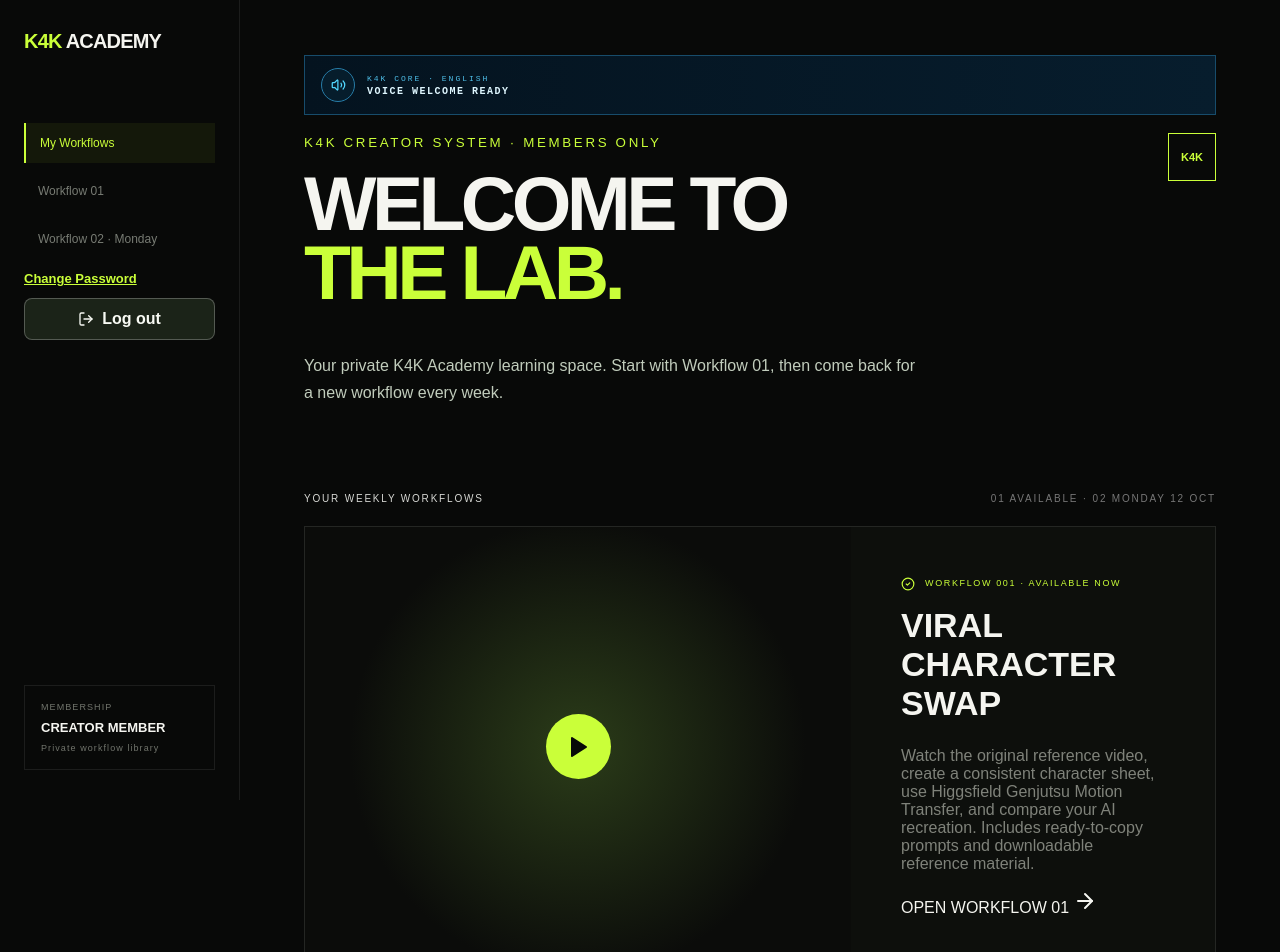
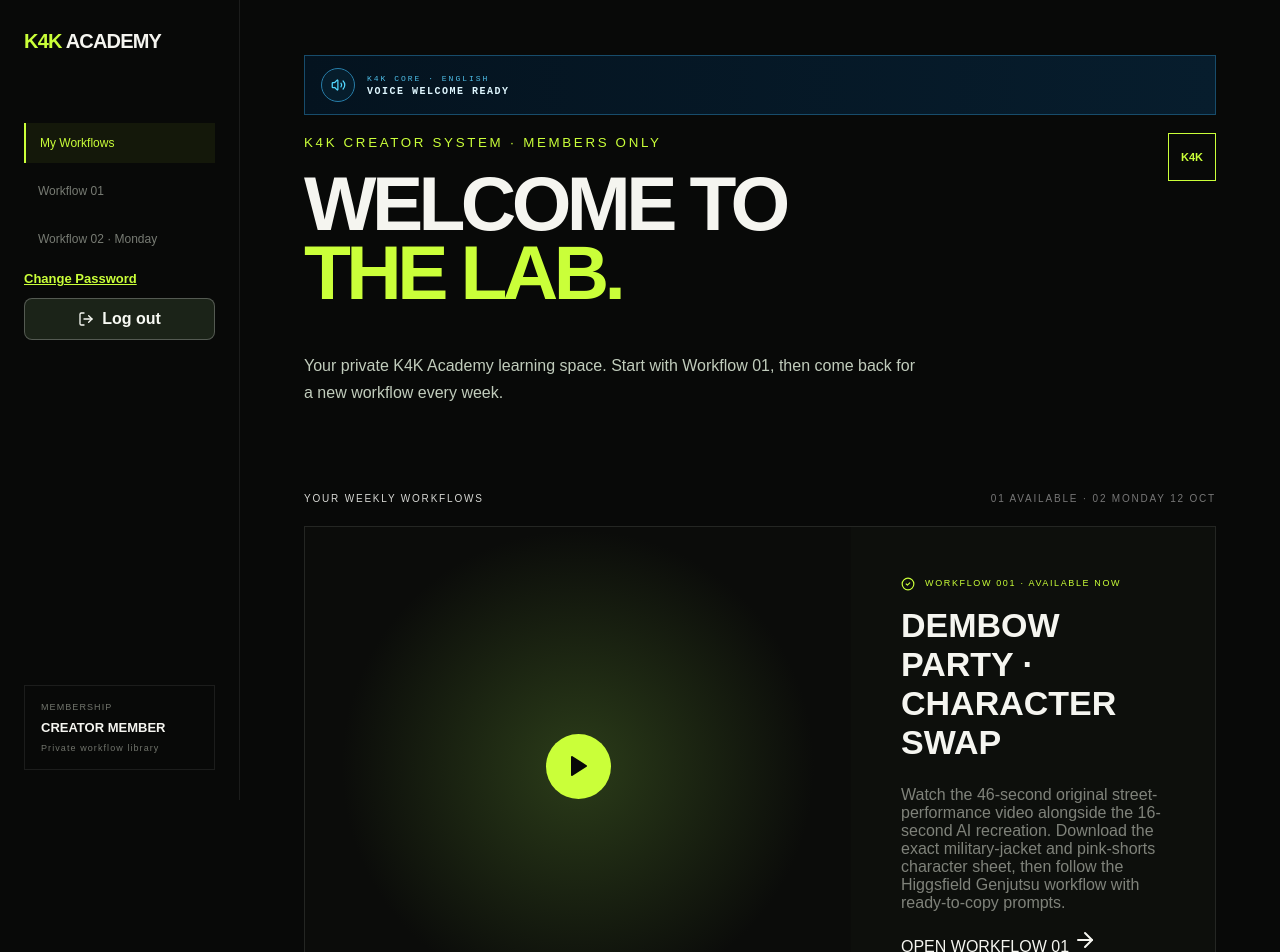
Before and after one commit to kreativestudios4k-lgtm/k4k-academy-v2, a Next.js app: page /academy in a window 1280 px wide. Shown: the top 952 px of the page. Built offline with nearby package versions, Linux system fonts and the light colour scheme; no server answers.

Commit message:
Update Academy Workflow 01 dashboard to show corrected Dembow lesson

```diff
--- a/app/academy/page.js
+++ b/app/academy/page.js
@@ -21,8 +21,8 @@ export default function Academy(){
     <div><span><Play fill="currentColor"/></span></div>
     <section>
      <small><CheckCircle2 size={14} style={{verticalAlign:"middle",marginRight:6}}/> WORKFLOW 001 · AVAILABLE NOW</small>
-     <h2>VIRAL CHARACTER SWAP</h2>
-     <p>Watch the original reference video, create a consistent character sheet, use Higgsfield Genjutsu Motion Transfer, and compare your AI recreation. Includes ready-to-copy prompts and downloadable reference material.</p>
+     <h2>DEMBOW PARTY · CHARACTER SWAP</h2>
+     <p>Watch the 46-second original street-performance video alongside the 16-second AI recreation. Download the exact military-jacket and pink-shorts character sheet, then follow the Higgsfield Genjutsu workflow with ready-to-copy prompts.</p>
      <Link href="/academy/workflows/viral-character-swap">OPEN WORKFLOW 01 <ArrowRight/></Link>
     </section>
    </div>
```
